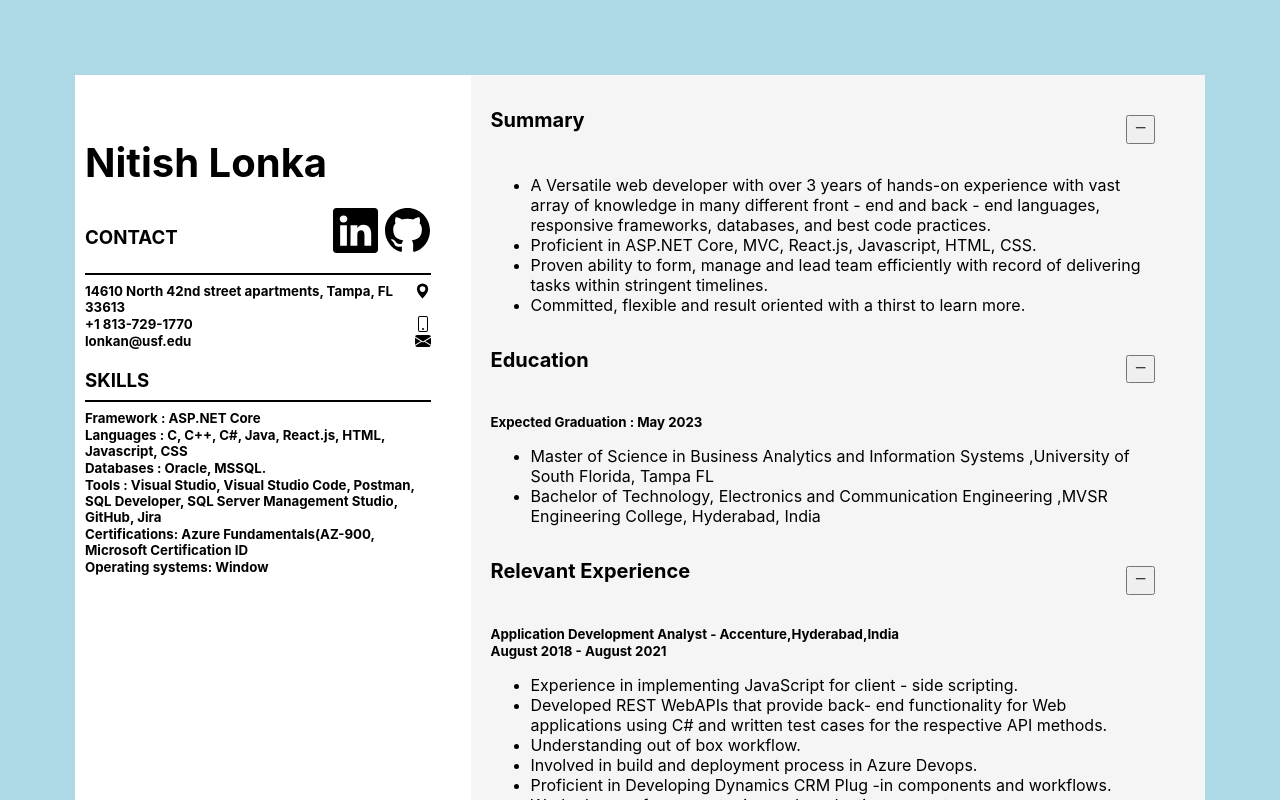
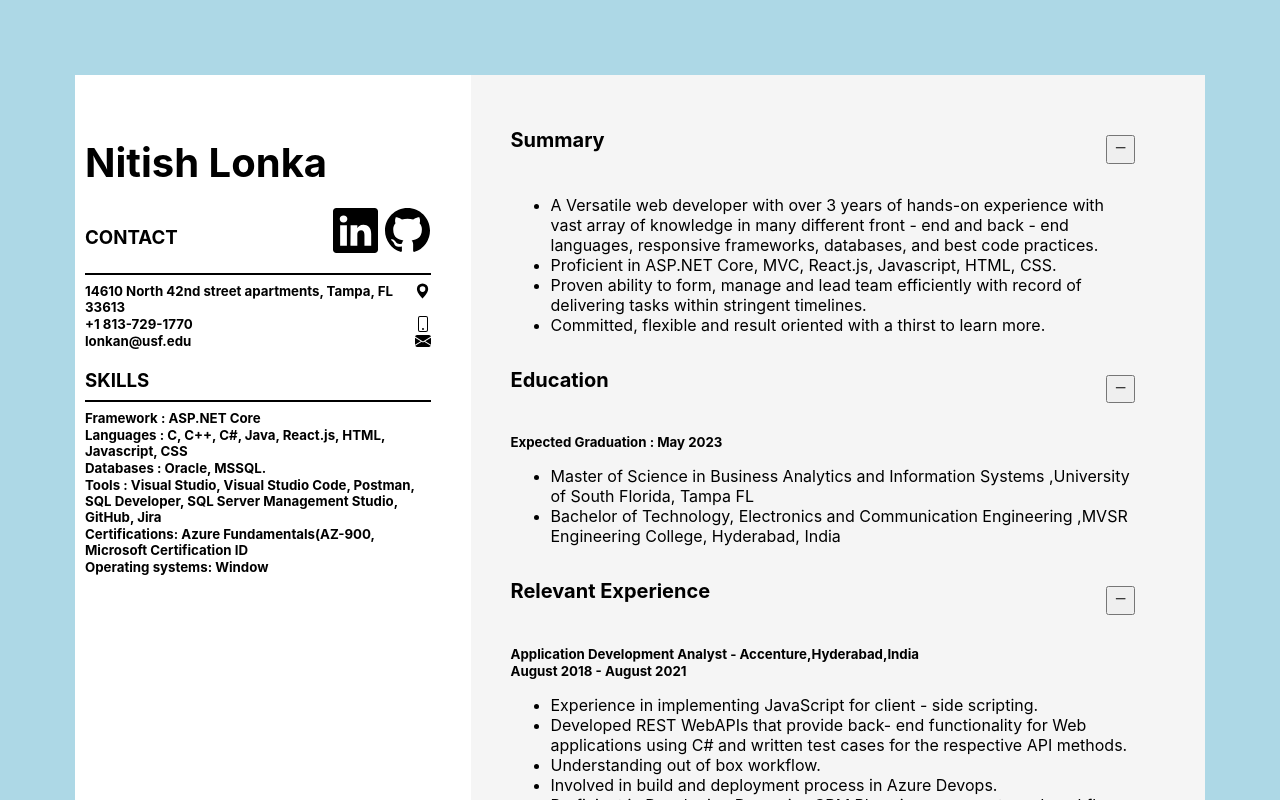
Before and after one commit to NitishLonka/myportfolio, a React (Create React App) app: page / in a window 1280 px wide. Shown: the top 800 px of the page. Built offline with nearby package versions, Linux system fonts and the light colour scheme.

Commit message:
Mobile view

```diff
--- a/src/App.css
+++ b/src/App.css
@@ -39,19 +39,16 @@ h4.label {
 }
 .main {
   background-color: whitesmoke;
+  padding: 20px;
 }
-.resume {
-  padding: 25px;
-  margin: 30px;
-  display: grid;
-  grid-template-columns: 35% 65%;
-}
+
 .details {
   text-align: left;
   background-color: white;
   padding-top: 30px;
   padding-right: 40px;
   padding-left: 10px;
+  padding-bottom: 30px;
 }
 h3 {
   margin-bottom: 1px;
--- a/src/App.js
+++ b/src/App.js
@@ -1,5 +1,6 @@
 import { useState, useEffect } from 'react'
 import './App.css';
+import './index.css'
 import data from './data';
 import Tabs from './Tabs';
 import { BsFillGeoAltFill } from "react-icons/bs";
--- a/src/index.css
+++ b/src/index.css
@@ -11,3 +11,19 @@ code {
   font-family: source-code-pro, Menlo, Monaco, Consolas, 'Courier New',
     monospace;
 }
+
+@media screen and (min-width: 1200px){
+  .resume {
+    padding: 25px;
+    margin: 30px;
+    display: grid;
+    grid-template-columns: 35% 65%;
+  }
+  .details {
+    text-align: left;
+    background-color: white;
+    padding-top: 30px;
+    padding-right: 40px;
+    padding-left: 10px;
+  }
+}
```
